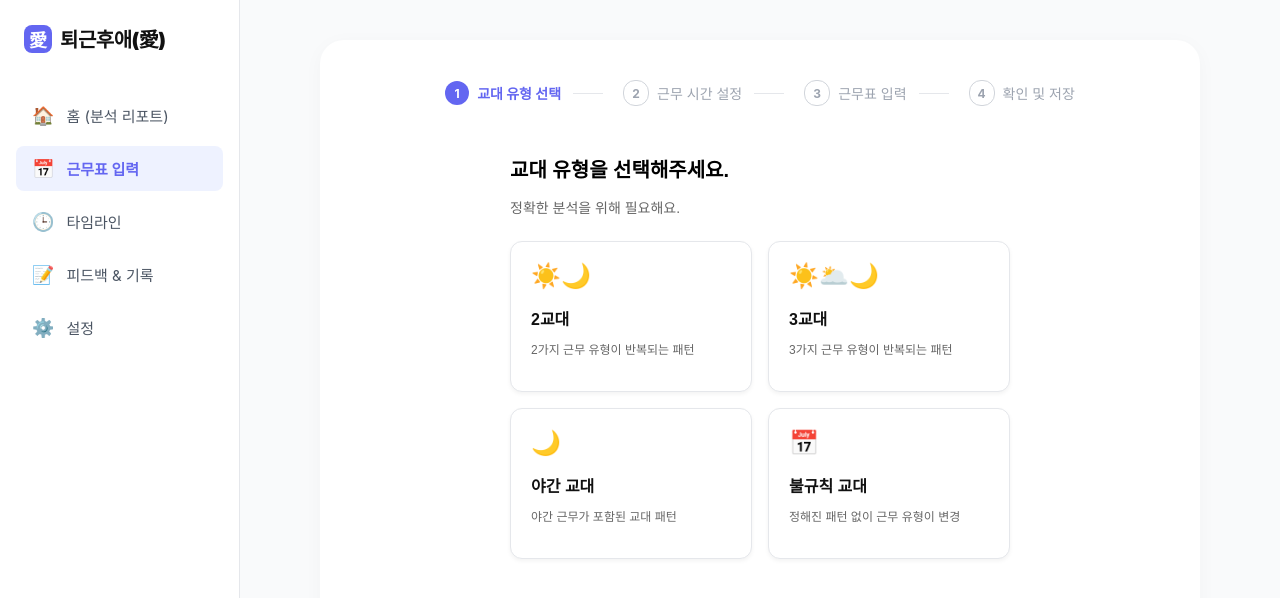
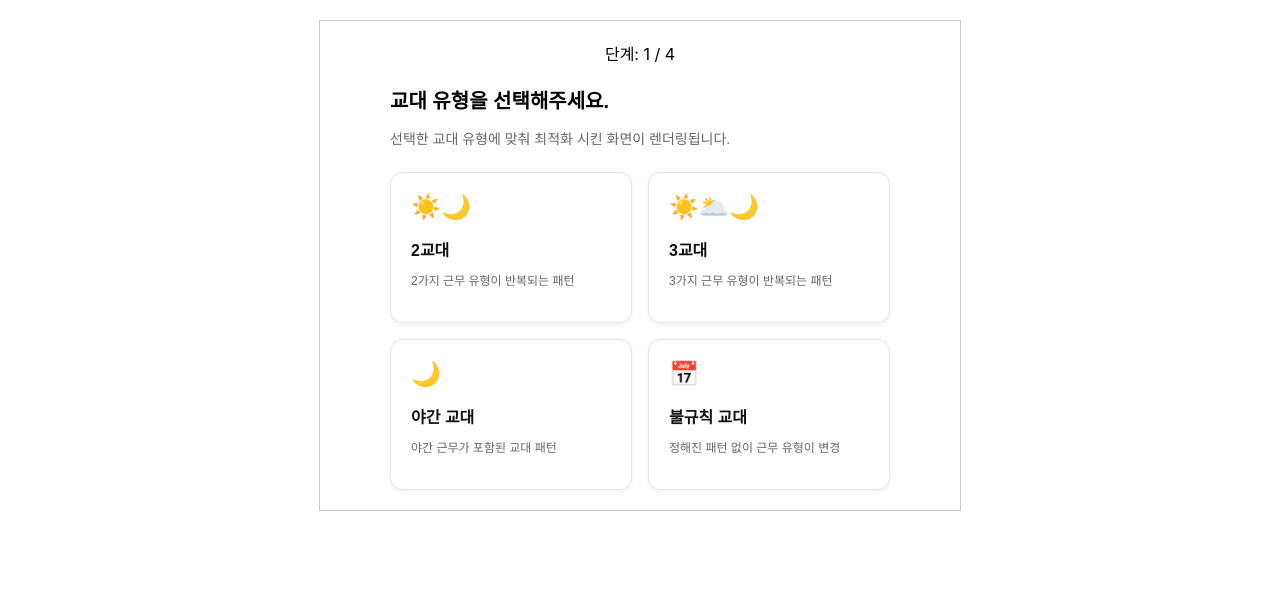
Before and after one commit to likelion-hackathon-team3/frontend, a React (Create React App) app: page / in a window 1280 px wide. Shown: the top 598 px of the page. Built offline with nearby package versions, Linux system fonts and the light colour scheme.

Commit message:
Revert "사이드바 임시 생성"
This reverts commit c6b20e0b0e31842bd440fa6655725201a9c4bbf2.

```diff
--- a/src/App.js
+++ b/src/App.js
@@ -1,12 +1,9 @@
-import React from 'react';
-import Sidebar from './components/layout/Sidebar';
 import ScheduleSetupWizard from './components/setup/ScheduleSetupWizard';
 
 function App() {
   return (
-    // 전체 화면을 꽉 채우고, 가로로(flex) 배치
-    <div style={{ display: 'flex', width: '100vw', height: '100vh', margin: 0, padding: 0, overflow: 'hidden' }}>
-      <Sidebar />
+    <div className="App">
+      {/* 우리가 만든 다단계 마법사 컴포넌트를 최상위에서 불러옵니다 */}
       <ScheduleSetupWizard />
     </div>
   );
--- a/src/components/layout/Sidebar.js
+++ /dev/null
@@ -1,42 +0,0 @@
-import React from 'react';
-
-function Sidebar() {
-  const menuItems = [
-    { icon: '🏠', label: '홈 (분석 리포트)', active: false },
-    { icon: '📅', label: '근무표 입력', active: true }, // 현재 화면이므로 활성화(active) 처리
-    { icon: '🕒', label: '타임라인', active: false },
-    { icon: '📝', label: '피드백 & 기록', active: false },
-    { icon: '⚙️', label: '설정', active: false },
-  ];
-
-  return (
-    <div style={{ width: '240px', borderRight: '1px solid #E5E7EB', padding: '24px 16px', backgroundColor: '#FFF', height: '100vh', boxSizing: 'border-box' }}>
-      {/* 로고 영역 */}
-      <div style={{ display: 'flex', alignItems: 'center', gap: '8px', marginBottom: '40px', paddingLeft: '8px' }}>
-        <div style={{ width: '28px', height: '28px', backgroundColor: '#6366F1', borderRadius: '8px', display: 'flex', justifyContent: 'center', alignItems: 'center', color: 'white', fontWeight: 'bold', fontSize: '18px' }}>
-         愛
-        </div>
-        <h1 style={{ fontSize: '20px', fontWeight: '900', color: '#111', margin: 0, letterSpacing: '-0.5px' }}>퇴근후애(愛)</h1>
-      </div>
-
-      {/* 메뉴 리스트 */}
-      <div style={{ display: 'flex', flexDirection: 'column', gap: '8px' }}>
-        {menuItems.map((item, index) => (
-          <div key={index} style={{
-            display: 'flex', alignItems: 'center', gap: '12px', padding: '12px 16px', borderRadius: '8px',
-            backgroundColor: item.active ? '#EEF2FF' : 'transparent',
-            color: item.active ? '#6366F1' : '#4B5563',
-            fontWeight: item.active ? 'bold' : 'normal',
-            cursor: 'pointer',
-            transition: 'all 0.2s'
-          }}>
-            <span style={{ fontSize: '18px' }}>{item.icon}</span>
-            <span style={{ fontSize: '15px' }}>{item.label}</span>
-          </div>
-        ))}
-      </div>
-    </div>
-  );
-}
-
-export default Sidebar;
--- a/src/components/setup/ScheduleSetupWizard.js
+++ b/src/components/setup/ScheduleSetupWizard.js
@@ -1,74 +1,66 @@
 import { useState } from 'react';
 import Step1ShiftType from './Step1ShiftType';
-import Step2TimeSetting from './Step2TimeSetting';
-import Step3CalendarInput from './Step3CalendarInput';
+import Step2TimeSetting from './Step2TimeSetting';   // 바뀐 이름으로 불러오기
+import Step3CalendarInput from './Step3CalendarInput'; // 바뀐 이름으로 불러오기
 import Step4Confirm from './Step4Confirm';
 
 export default function ScheduleSetupWizard() {
   const [currentStep, setCurrentStep] = useState(1);
   const [formData, setFormData] = useState({
     shiftType: '',
-    shiftTimes: {},
-    schedules: [],
+    shiftTimes: {  // 시간 설정을 먼저 받음
+      dayShift: { start: '07:00', end: '15:00' },
+      eveningShift: { start: '15:00', end: '23:00' },
+      nightShift: { start: '23:00', end: '07:00' },
+      commuteMinutes: 30,
+    },
+    schedules: [], // 그 다음 달력 데이터를 받음
   });
 
   const nextStep = () => setCurrentStep((prev) => prev + 1);
   const prevStep = () => setCurrentStep((prev) => prev - 1);
-  const updateFormData = (key, value) => setFormData((prev) => ({ ...prev, [key]: value }));
+
+  const updateFormData = (key, value) => {
+    setFormData((prev) => ({ ...prev, [key]: value }));
+  };
 
   const handleSubmit = async () => {
     console.log("최종 제출 데이터:", formData);
     alert('제출 완료! (콘솔을 확인하세요)');
   };
 
-  // 상단 진행 상태 바(Stepper) 이름 정의
-  const stepLabels = ['교대 유형 선택', '근무 시간 설정', '근무표 입력', '확인 및 저장'];
+  return (
+    <div style={{ padding: '20px', border: '1px solid #ccc', maxWidth: '600px', margin: '20px auto' }}>
+      <div style={{ marginBottom: '20px', textAlign: 'center' }}>
+        단계: {currentStep} / 4
+      </div>
 
-  return (
-    // 우측 메인 콘텐츠 영역 바탕 (연한 회색)
-    <div style={{ flex: 1, backgroundColor: '#F9FAFB', height: '100vh', overflowY: 'auto', padding: '40px', boxSizing: 'border-box' }}>
-
-      {/* 하얀색 둥근 카드 컨테이너 */}
-      <div style={{ maxWidth: '800px', margin: '0 auto', backgroundColor: '#FFF', borderRadius: '24px', boxShadow: '0 4px 20px rgba(0,0,0,0.03)', padding: '40px 40px 60px 40px', minHeight: '80vh' }}>
-
-        {/* 상단 Stepper 영역 */}
-        <div style={{ display: 'flex', justifyContent: 'center', alignItems: 'center', marginBottom: '48px', flexWrap: 'wrap', gap: '8px' }}>
-          {stepLabels.map((label, index) => {
-            const stepNum = index + 1;
-            const isActive = currentStep === stepNum;
-            const isCompleted = currentStep > stepNum;
-
-            return (
-              <div key={index} style={{ display: 'flex', alignItems: 'center' }}>
-                <div style={{ display: 'flex', alignItems: 'center', gap: '8px', color: isActive || isCompleted ? '#6366F1' : '#9CA3AF' }}>
-                  {/* 동그라미 아이콘 */}
-                  <div style={{
-                    width: '24px', height: '24px', borderRadius: '12px', display: 'flex', justifyContent: 'center', alignItems: 'center', fontSize: '12px', fontWeight: 'bold',
-                    backgroundColor: isActive ? '#6366F1' : isCompleted ? '#EEF2FF' : '#FFF',
-                    color: isActive ? '#FFF' : isCompleted ? '#6366F1' : '#9CA3AF',
-                    border: isActive || isCompleted ? 'none' : '1px solid #D1D5DB'
-                  }}>
-                    {isCompleted ? '✓' : stepNum}
-                  </div>
-                  {/* 텍스트 라벨 */}
-                  <span style={{ fontSize: '14px', fontWeight: isActive ? 'bold' : 'normal' }}>{label}</span>
-                </div>
-                {/* 단계 사이 연결선 (마지막 항목 제외) */}
-                {index < stepLabels.length - 1 && (
-                  <div style={{ width: '30px', height: '1px', backgroundColor: '#E5E7EB', margin: '0 12px' }} />
-                )}
-              </div>
-            );
-          })}
-        </div>
-
-        {/* 현재 단계별 화면 렌더링 */}
-        {currentStep === 1 && <Step1ShiftType formData={formData} updateFormData={updateFormData} onNext={nextStep} />}
-        {currentStep === 2 && <Step2TimeSetting shiftType={formData.shiftType} shiftTimes={formData.shiftTimes} updateFormData={updateFormData} onNext={nextStep} onPrev={prevStep} />}
-        {currentStep === 3 && <Step3CalendarInput shiftType={formData.shiftType} schedules={formData.schedules} updateFormData={updateFormData} onNext={nextStep} onPrev={prevStep} />}
-        {currentStep === 4 && <Step4Confirm formData={formData} onPrev={prevStep} onSubmit={handleSubmit} />}
-
-      </div>
+      {currentStep === 1 && (
+        <Step1ShiftType formData={formData} updateFormData={updateFormData} onNext={nextStep} />
+      )}
+      {/* 2단계: 시간 설정이 먼저 렌더링 됩니다 */}
+      {currentStep === 2 && (
+        <Step2TimeSetting
+          shiftType={formData.shiftType}
+          shiftTimes={formData.shiftTimes}
+          updateFormData={updateFormData}
+          onNext={nextStep}
+          onPrev={prevStep}
+        />
+         )}
+      {/* 3단계: 달력 입력이 그 다음 렌더링 됩니다 */}
+      {currentStep === 3 && (
+        <Step3CalendarInput
+          shiftType={formData.shiftType}
+          schedules={formData.schedules}
+          updateFormData={updateFormData}
+          onNext={nextStep}
+          onPrev={prevStep}
+        />
+         )}
+      {currentStep === 4 && (
+        <Step4Confirm formData={formData} onPrev={prevStep} onSubmit={handleSubmit} />
+      )}
     </div>
   );
 }
--- a/src/components/setup/Step1ShiftType.js
+++ b/src/components/setup/Step1ShiftType.js
@@ -41,7 +41,7 @@ function Step1ShiftType({ formData, updateFormData, onNext }) {
         교대 유형을 선택해주세요.
       </h2>
       <p style={{ fontSize: '14px', color: '#666', marginBottom: '24px' }}>
-        정확한 분석을 위해 필요해요.
+        선택한 교대 유형에 맞춰 최적화 시킨 화면이 렌더링됩니다.
       </p>
 
       {/* 카드 그리드 영역 */}
--- a/src/components/setup/Step2TimeSetting.js
+++ b/src/components/setup/Step2TimeSetting.js
@@ -22,7 +22,7 @@ function Step2TimeSetting({ shiftType, shiftTimes, updateFormData, onNext, onPre
         근무 시간 설정
       </h2>
       <p style={{ fontSize: '14px', color: '#666', marginBottom: '24px' }}>
-        각 근무의 출퇴근 시간을 설정해주세요. (최초 1회만 설정됩니다.)
+        각 근무 유형의 출퇴근 시간을 설정해주세요. (최초 1회만 설정됩니다.)
       </p>
 
       {/* 데이(Day) */}
```
